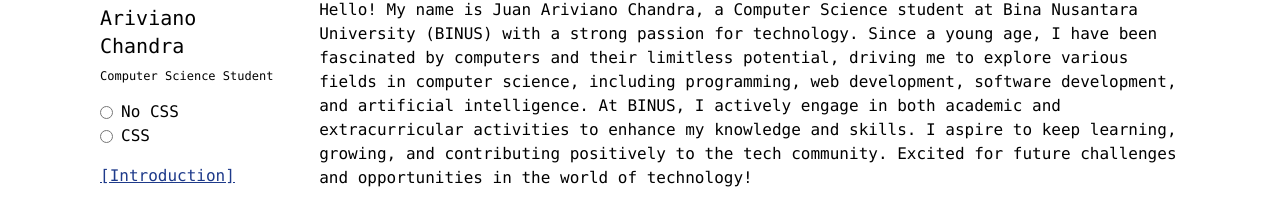
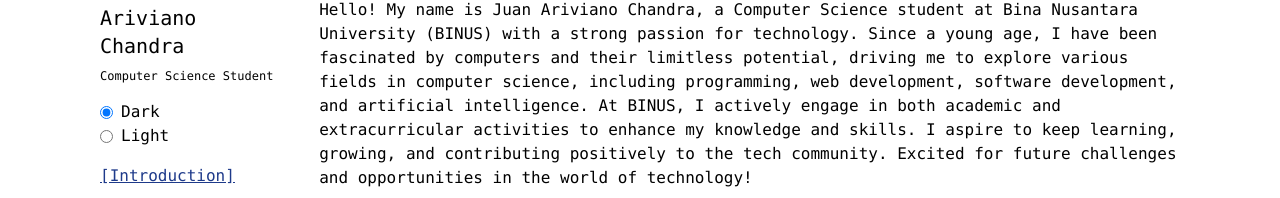
Before and after one commit to juanariviano/Juan, a React (Create React App) app: page / in a window 1280 px wide. Shown: the part 122-320 px from the top of the page. Built offline with nearby package versions, Linux system fonts and the light colour scheme; the HTML template or start-up script is replaced by a standard one.

Commit message:
toggle mode

```diff
--- a/src/components/Navbar.js
+++ b/src/components/Navbar.js
@@ -2,7 +2,7 @@ import React from "react";
 import "../style/tailwind.css";
 import gif from "../bread.gif"
 
-const Navbar = () => {
+const Navbar = ({ onDarkModeToggle }) => {
   return (
     <div className="row-[span_11/_span_11] max-xl:row-span-0 max-xl:col-span-5">
       <div className="fixed max-xl:relative">
@@ -13,12 +13,23 @@ const Navbar = () => {
         <p className="text-xs mt-2 mb-4 max-sm:text-base max-lg:text-sm">Computer Science Student</p>
         <div className="flex flex-col mb-4 max-xl:flex-row max-xl:gap-3">
           <div className="flex items-center">
-            <input type="radio" name="style"/>
-            <label className="ml-2">No CSS</label>
+            <input
+              type="radio"
+              name="theme"
+              id="light"
+              onChange={onDarkModeToggle}
+              defaultChecked
+            />
+            <label htmlFor="light" className="ml-2 cursor-pointer">Dark</label>
           </div>
           <div className="flex items-center">
-            <input type="radio" name="style"/>
-            <label className="ml-2">CSS</label>
+            <input
+              type="radio"
+              name="theme"
+              id="dark"
+              onChange={onDarkModeToggle}
+            />
+            <label htmlFor="dark" className="ml-2 cursor-pointer">Light</label>
           </div>
         </div>
         <div className="flex flex-col flex-wrap gap-3 max-xl:flex-row max-xl:gap-3 max-xl:mt-10 max-xl:mb-[60px]">
```
